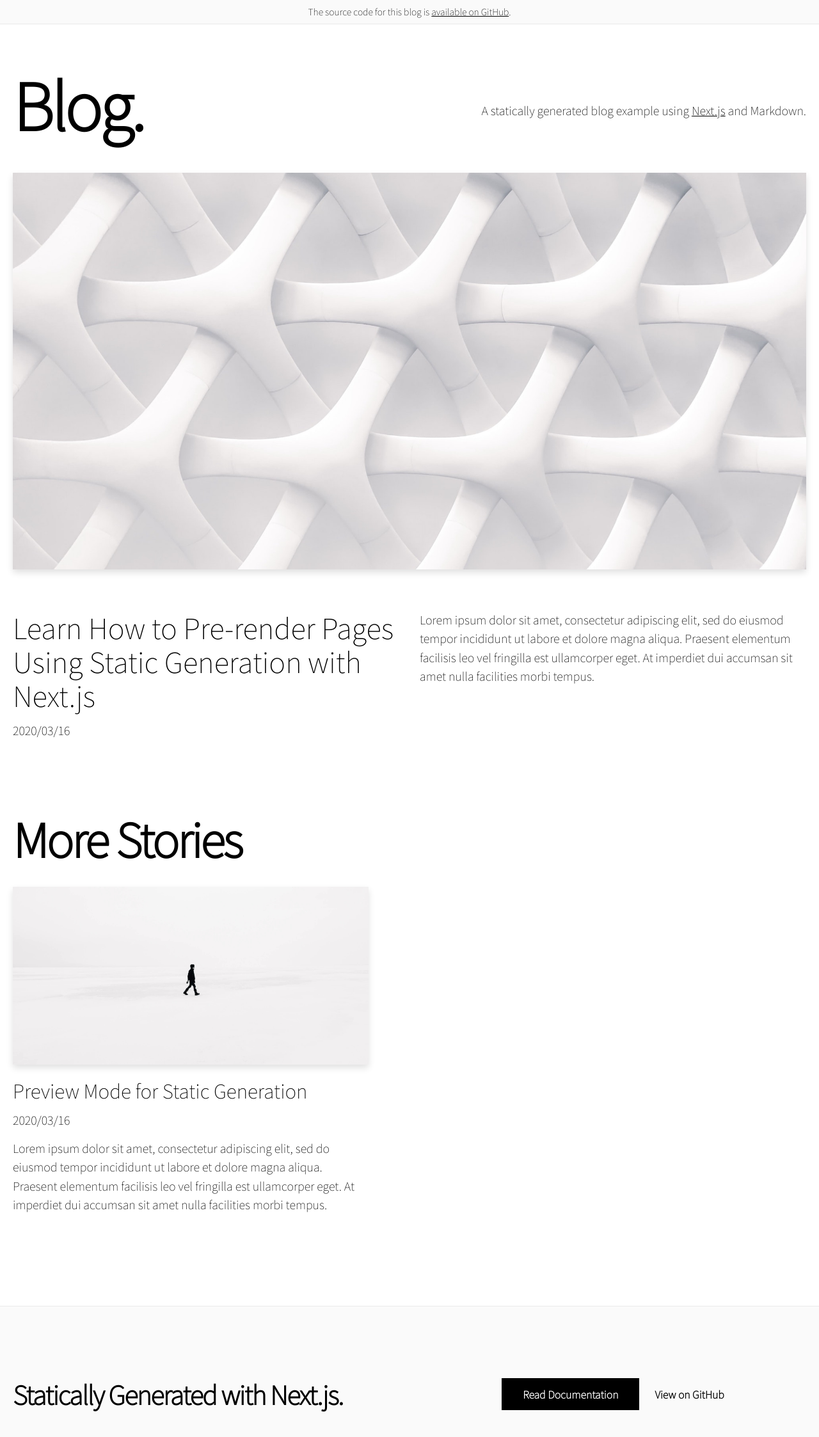
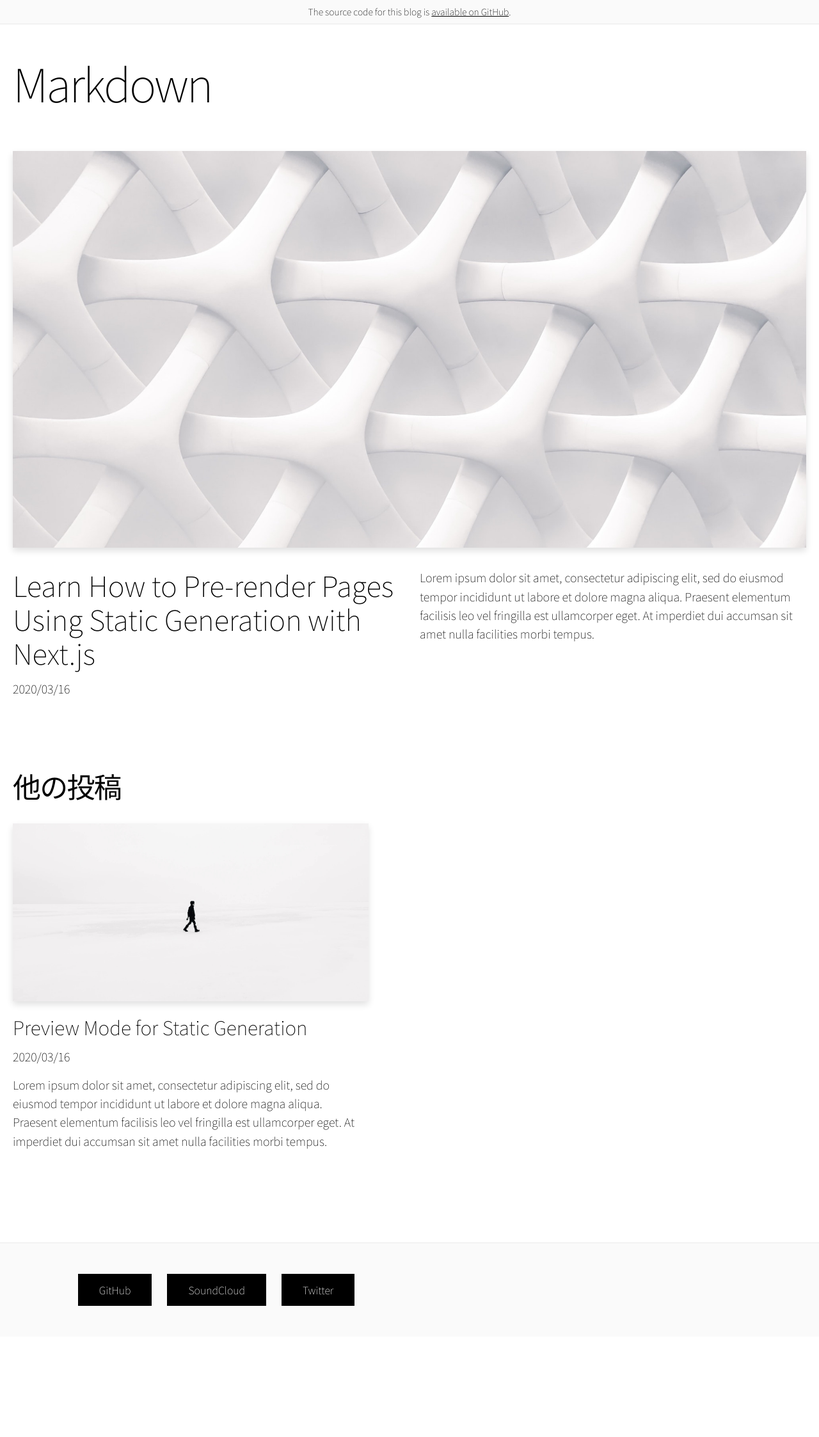
Before and after one commit to cubenoy22/cubenoy22com-template, a Next.js app: page / in a window 1280 px wide. Shown: the top 2246 px of the page at 64% size. After the commit the page ends 2089 px from the top, so only its background shows below. Built offline with nearby package versions, Linux system fonts and the light colour scheme.

Commit message:
Modify some styles and components

```diff
--- a/components/footer.tsx
+++ b/components/footer.tsx
@@ -1,26 +1,28 @@
 import Container from './container'
-import { EXAMPLE_PATH } from '../lib/constants'
 
 const Footer = () => {
   return (
     <footer className="bg-accent-1 border-t border-accent-2">
       <Container>
-        <div className="py-28 flex flex-col lg:flex-row items-center">
-          <h3 className="text-4xl lg:text-5xl font-bold tracking-tighter leading-tight text-center lg:text-left mb-10 lg:mb-0 lg:pr-4 lg:w-1/2">
-            Statically Generated with Next.js.
-          </h3>
-          <div className="flex flex-col lg:flex-row justify-center items-center lg:pl-4 lg:w-1/2">
+        <div className="py-12 flex flex-col lg:flex-row items-center">
+          <div className="flex flex-row lg:flex-row justify-center items-center lg:pl-4 lg:w-1/2">
             <a
-              href="https://nextjs.org/docs/basic-features/pages"
-              className="mx-3 bg-black hover:bg-white hover:text-black border border-black text-white font-bold py-3 px-12 lg:px-8 duration-200 transition-colors mb-6 lg:mb-0"
+              href="/"
+              className="mx-3 bg-black hover:bg-white hover:text-black border border-black text-white py-3 px-12 lg:px-8 duration-200 transition-colors mb-6 lg:mb-0"
             >
-              Read Documentation
+              GitHub
             </a>
             <a
-              href={`https://github.com/vercel/next.js/tree/canary/examples/${EXAMPLE_PATH}`}
-              className="mx-3 font-bold hover:underline"
+              href="/"
+              className="mx-3 bg-black hover:bg-white hover:text-black border border-black text-white py-3 px-12 lg:px-8 duration-200 transition-colors mb-6 lg:mb-0"
             >
-              View on GitHub
+              SoundCloud
+            </a>
+            <a
+              href="/"
+              className="mx-3 bg-black hover:bg-white hover:text-black border border-black text-white py-3 px-12 lg:px-8 duration-200 transition-colors mb-6 lg:mb-0"
+            >
+              Twitter
             </a>
           </div>
         </div>
--- a/components/header.tsx
+++ b/components/header.tsx
@@ -2,11 +2,10 @@ import Link from 'next/link'
 
 const Header = () => {
   return (
-    <h2 className="text-2xl md:text-4xl font-bold tracking-tight md:tracking-tighter leading-tight mb-20 mt-8">
+    <h2 className="text-2xl md:text-4xl tracking-tight md:tracking-tighter leading-tight mb-20 mt-8">
       <Link href="/">
-        <a className="hover:underline">Blog</a>
+        <a className="hover:underline">ブログ</a>
       </Link>
-      .
     </h2>
   )
 }
--- a/components/hero-post.tsx
+++ b/components/hero-post.tsx
@@ -12,12 +12,12 @@ const HeroPost = ({
 }: Props) => {
   return (
     <section>
-      <div className="mb-8 md:mb-16">
+      <div className="mb-8">
         <CoverImage title={title} src={coverImage} slug={slug} />
       </div>
       <div className="md:grid md:grid-cols-2 md:col-gap-16 lg:col-gap-8 mb-20 md:mb-28">
         <div>
-          <h3 className="mb-4 text-4xl lg:text-6xl leading-tight">
+          <h3 className="mb-4 text-3xl lg:text-6xl leading-tight">
             <Link as={`/posts/${slug}`} href="/posts/[slug]">
               <a className="hover:underline">{title}</a>
             </Link>
--- a/components/intro.tsx
+++ b/components/intro.tsx
@@ -2,20 +2,10 @@ import { CMS_NAME } from '../lib/constants'
 
 const Intro = () => {
   return (
-    <section className="flex-col md:flex-row flex items-center md:justify-between mt-16 mb-16 md:mb-12">
-      <h1 className="text-6xl md:text-8xl font-bold tracking-tighter leading-tight md:pr-8">
-        Blog.
+    <section className="flex-col md:flex-row flex items-center md:justify-between mt-12 mb-12 md:mb-16">
+      <h1 className="text-6xl md:text-7xl tracking-tighter leading-tight">
+        {CMS_NAME}
       </h1>
-      <h4 className="text-center md:text-left text-lg mt-5 md:pl-8">
-        A statically generated blog example using{' '}
-        <a
-          href="https://nextjs.org/"
-          className="underline hover:text-success duration-200 transition-colors"
-        >
-          Next.js
-        </a>{' '}
-        and {CMS_NAME}.
-      </h4>
     </section>
   )
 }
--- a/components/more-stories.tsx
+++ b/components/more-stories.tsx
@@ -8,8 +8,8 @@ type Props = {
 const MoreStories = ({ posts }: Props) => {
   return (
     <section>
-      <h2 className="mb-8 text-6xl md:text-7xl font-bold tracking-tighter leading-tight">
-        More Stories
+      <h2 className="mb-8 text-4xl md:text-6xl tracking-tighter leading-tight">
+        他の投稿
       </h2>
       <div className="grid grid-cols-1 md:grid-cols-2 md:col-gap-16 lg:col-gap-32 row-gap-20 md:row-gap-32 mb-32">
         {posts.map((post) => (
--- a/components/post-title.tsx
+++ b/components/post-title.tsx
@@ -6,7 +6,7 @@ type Props = {
 
 const PostTitle = ({ children }: Props) => {
   return (
-    <h1 className="text-6xl md:text-7xl lg:text-8xl font-bold tracking-tighter leading-tight md:leading-none mb-12 text-center md:text-left">
+    <h1 className="text-4xl md:text-6xl tracking-tighter leading-tight md:leading-none mb-12 text-center md:text-left">
       {children}
     </h1>
   )
```
